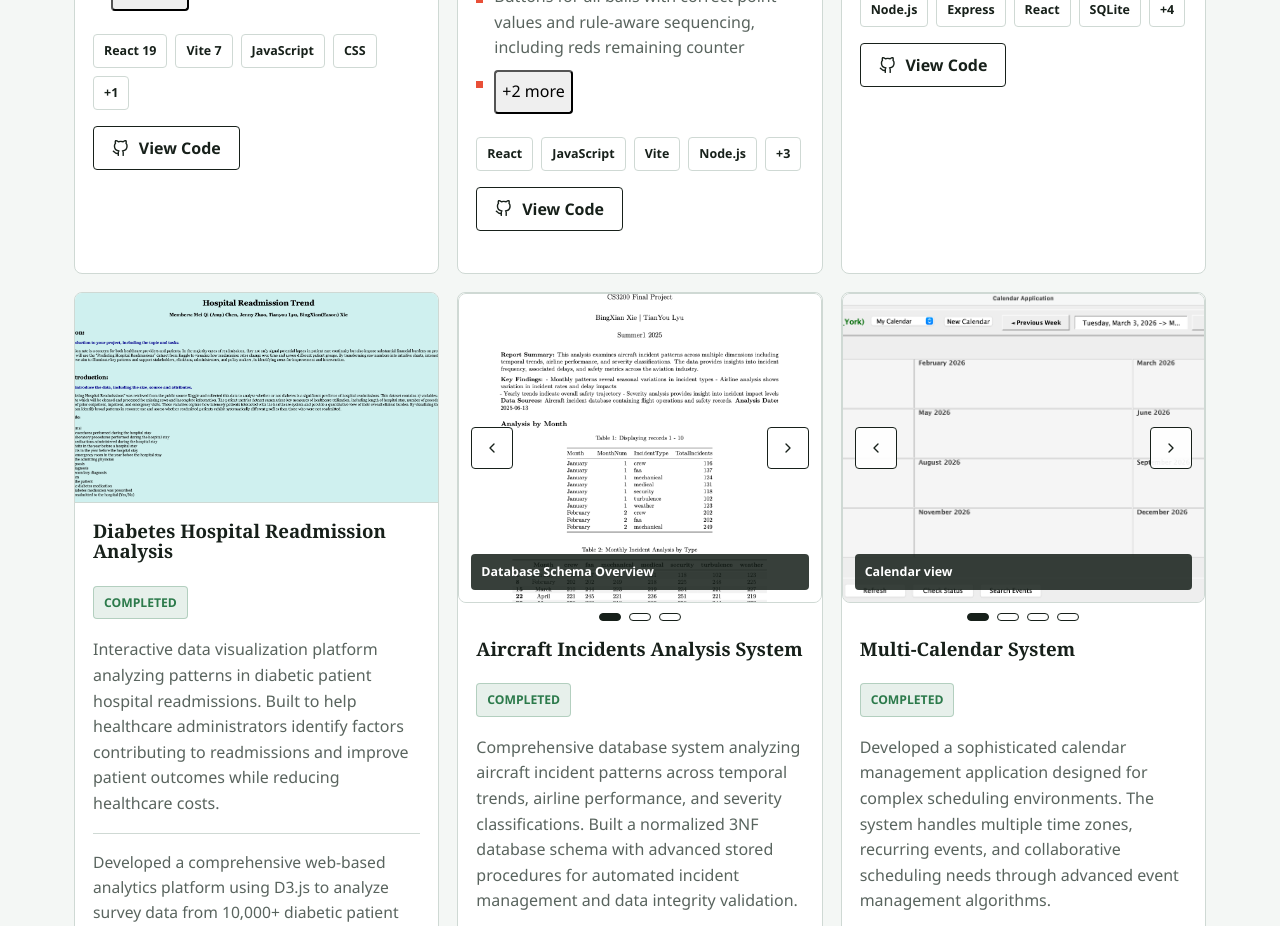
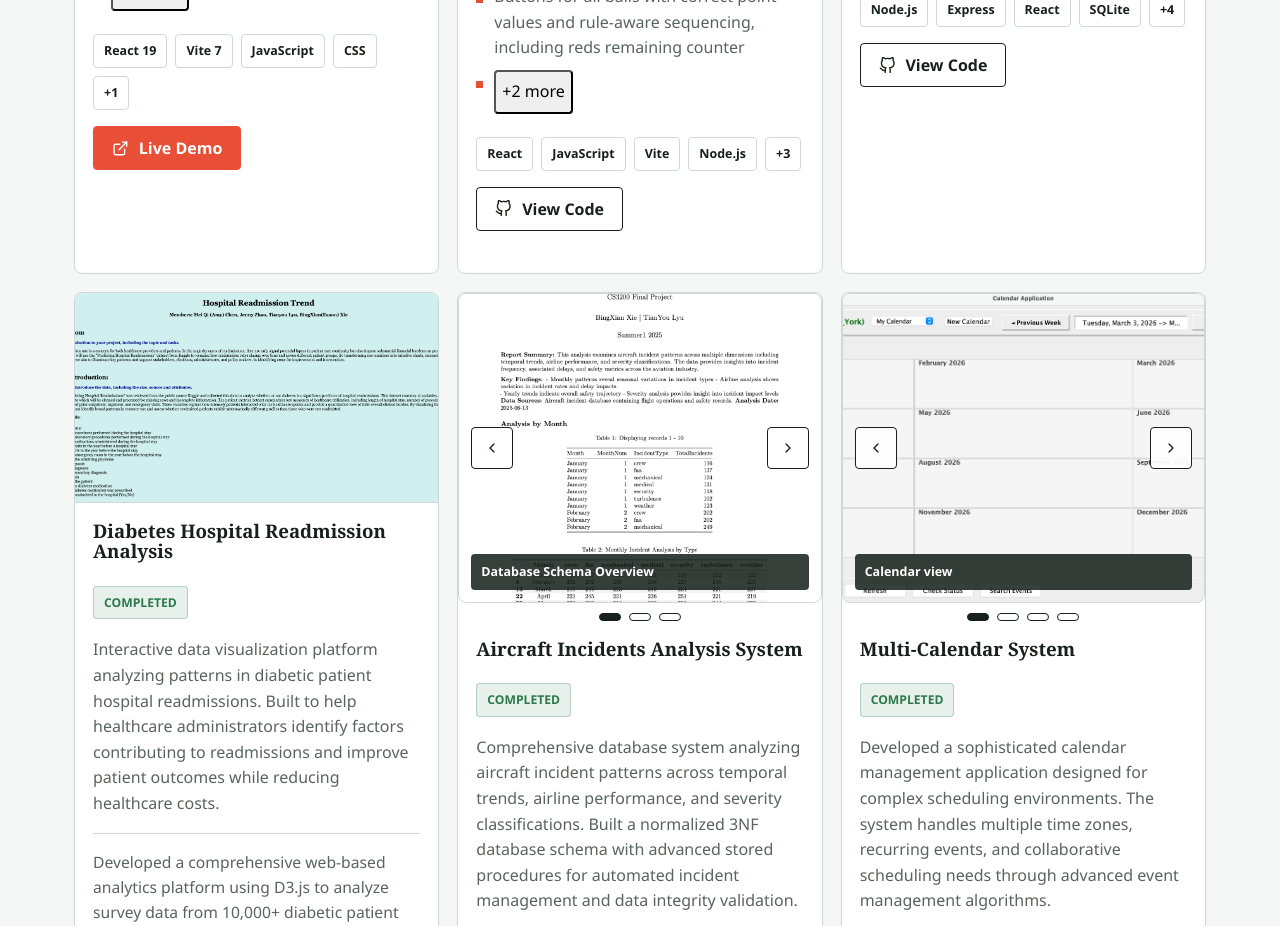
Before and after one commit to 2426-BingXianXie/EasonX, a React (Vite) app: page / in a window 1280 px wide. Shown: the part 8140-9066 px from the top of the page. Built offline with nearby package versions, Linux system fonts and the light colour scheme.

Commit message:
Link Go Territory project to live demo instead of code

```diff
--- a/src/components/Projects.jsx
+++ b/src/components/Projects.jsx
@@ -175,8 +175,8 @@ const Projects = () => {
         "Surrender, save/load, hints, undo/redo",
         "9×9, 13×13, 19×19 board sizes"
       ],
-      github: "https://github.com/2426-BingXianXie/Go-Territory-Estimator",
-      demo: null,
+      github: null,
+      demo: "https://2426-bingxianxie.github.io/Go-Territory-Estimator/",
       images: [goEstimator1, goEstimator2],
       imageLabels: [
         "Go board with territory estimation",
```
